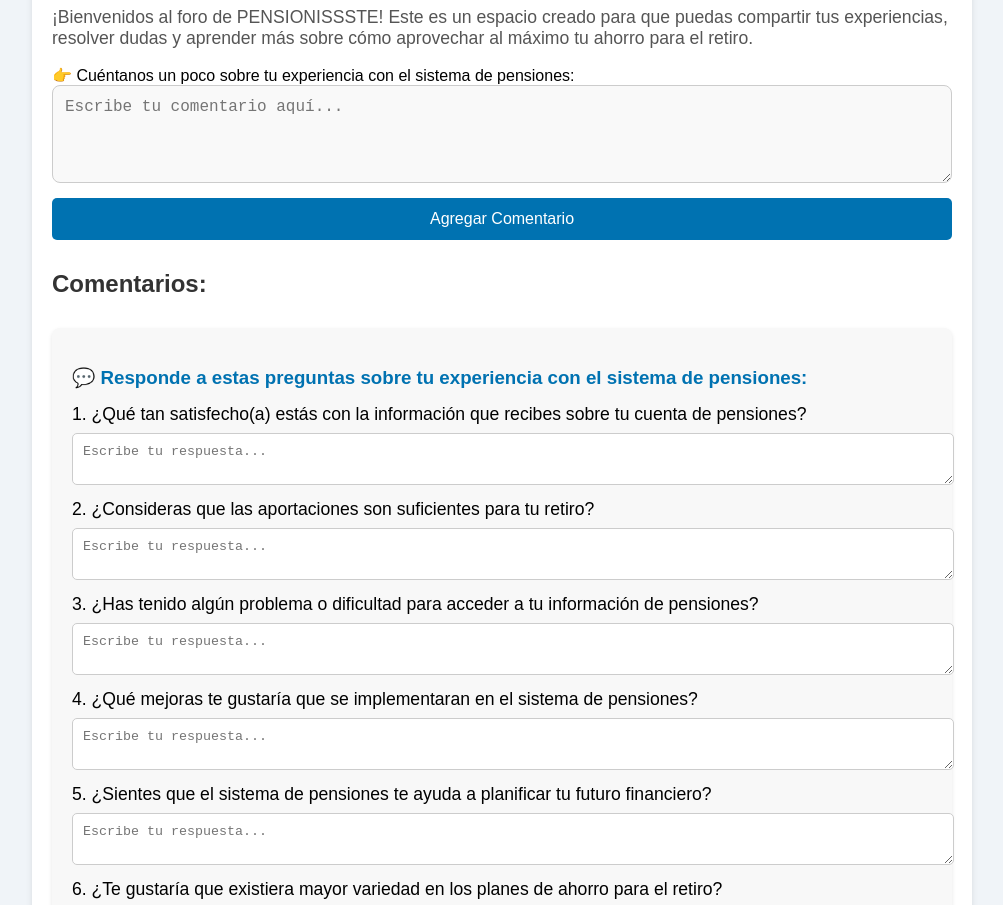
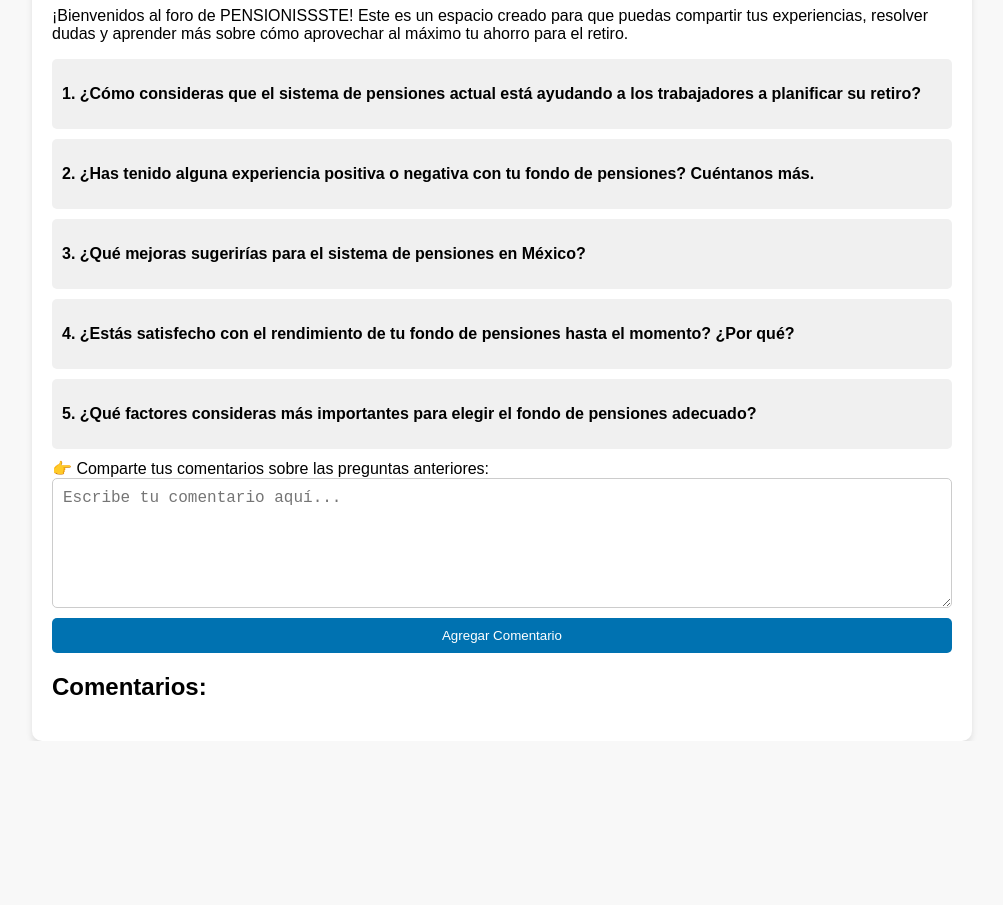
Before and after one commit to todosparaunoSPE/foro_nuevo, a plain HTML site: page index.html in a window 1280 px wide. Shown: the part 124-1029 px from the top of the page, without its empty margins (138-1141 px from the left). After the commit the page ends 865 px from the top, so only its background shows below. Drawn offline with Linux system fonts and the light colour scheme; no server answers.

Commit message:
Update index.html

```diff
--- a/index.html
+++ b/index.html
@@ -6,8 +6,8 @@
     <title>Foro Comunitario de Pensionissste</title>
     <style>
         body {
-            font-family: 'Arial', sans-serif;
-            background-color: #f0f4f8;
+            font-family: Arial, sans-serif;
+            background-color: #f8f8f8;
             margin: 0;
             padding: 0;
             display: flex;
@@ -25,23 +25,12 @@
         }
         h1 {
             color: #0072B1;
-            font-size: 2em;
-            text-align: center;
         }
-        h2 {
-            color: #333;
-            margin-top: 30px;
-        }
-        p {
-            font-size: 1.1em;
-            color: #555;
-        }
-        .comment-box {
-            background-color: #f8f8f8;
-            border-left: 5px solid #0072B1;
+        .question-box {
+            background-color: #f0f0f0;
+            border-radius: 5px;
             padding: 10px;
             margin: 10px 0;
-            border-radius: 8px;
         }
         #comment-form {
             display: flex;
@@ -49,50 +38,13 @@
             margin-bottom: 20px;
         }
         #new-comment {
-            padding: 12px;
-            margin-bottom: 15px;
+            padding: 10px;
+            margin-bottom: 10px;
             font-size: 16px;
             border: 1px solid #ccc;
-            border-radius: 8px;
-            background-color: #f9f9f9;
+            border-radius: 5px;
         }
         #submit-btn {
-            padding: 12px 25px;
-            background-color: #0072B1;
-            color: white;
-            border: none;
-            border-radius: 5px;
-            cursor: pointer;
-            font-size: 1em;
-        }
-        #submit-btn:hover {
-            background-color: #005f8c;
-        }
-        .questionnaire {
-            background-color: #f8f8f8;
-            border-radius: 8px;
-            padding: 20px;
-            margin-top: 30px;
-            box-shadow: 0 2px 4px rgba(0, 0, 0, 0.1);
-        }
-        .questionnaire h3 {
-            margin-bottom: 15px;
-            color: #0072B1;
-        }
-        .questionnaire label {
-            font-size: 1.1em;
-            margin-top: 10px;
-            display: block;
-        }
-        .questionnaire textarea {
-            width: 100%;
-            padding: 10px;
-            margin-top: 8px;
-            border-radius: 5px;
-            border: 1px solid #ccc;
-            resize: vertical;
-        }
-        .questionnaire button {
             padding: 10px 20px;
             background-color: #0072B1;
             color: white;
@@ -100,7 +52,7 @@
             border-radius: 5px;
             cursor: pointer;
         }
-        .questionnaire button:hover {
+        #submit-btn:hover {
             background-color: #005f8c;
         }
     </style>
@@ -111,9 +63,27 @@
     <h1>💬 Foro Comunitario de Pensionissste</h1>
     <p>¡Bienvenidos al foro de PENSIONISSSTE! Este es un espacio creado para que puedas compartir tus experiencias, resolver dudas y aprender más sobre cómo aprovechar al máximo tu ahorro para el retiro.</p>
 
+    <!-- Preguntas -->
+    <div class="question-box">
+        <p><strong>1. ¿Cómo consideras que el sistema de pensiones actual está ayudando a los trabajadores a planificar su retiro?</strong></p>
+    </div>
+    <div class="question-box">
+        <p><strong>2. ¿Has tenido alguna experiencia positiva o negativa con tu fondo de pensiones? Cuéntanos más.</strong></p>
+    </div>
+    <div class="question-box">
+        <p><strong>3. ¿Qué mejoras sugerirías para el sistema de pensiones en México?</strong></p>
+    </div>
+    <div class="question-box">
+        <p><strong>4. ¿Estás satisfecho con el rendimiento de tu fondo de pensiones hasta el momento? ¿Por qué?</strong></p>
+    </div>
+    <div class="question-box">
+        <p><strong>5. ¿Qué factores consideras más importantes para elegir el fondo de pensiones adecuado?</strong></p>
+    </div>
+
+    <!-- Formulario para comentar -->
     <div id="comment-form">
-        <label for="new-comment">👉 Cuéntanos un poco sobre tu experiencia con el sistema de pensiones:</label>
-        <textarea id="new-comment" rows="4" placeholder="Escribe tu comentario aquí..."></textarea>
+        <label for="new-comment">👉 Comparte tus comentarios sobre las preguntas anteriores:</label>
+        <textarea id="new-comment" rows="6" placeholder="Escribe tu comentario aquí..."></textarea>
         <button id="submit-btn">Agregar Comentario</button>
     </div>
 
@@ -121,35 +91,6 @@
     <div id="comments-section">
         <!-- Los comentarios se agregarán aquí -->
     </div>
-
-    <div class="questionnaire">
-        <h3>💬 Responde a estas preguntas sobre tu experiencia con el sistema de pensiones:</h3>
-        <form>
-            <label for="q1">1. ¿Qué tan satisfecho(a) estás con la información que recibes sobre tu cuenta de pensiones?</label>
-            <textarea id="q1" rows="2" placeholder="Escribe tu respuesta..."></textarea>
-
-            <label for="q2">2. ¿Consideras que las aportaciones son suficientes para tu retiro?</label>
-            <textarea id="q2" rows="2" placeholder="Escribe tu respuesta..."></textarea>
-
-            <label for="q3">3. ¿Has tenido algún problema o dificultad para acceder a tu información de pensiones?</label>
-            <textarea id="q3" rows="2" placeholder="Escribe tu respuesta..."></textarea>
-
-            <label for="q4">4. ¿Qué mejoras te gustaría que se implementaran en el sistema de pensiones?</label>
-            <textarea id="q4" rows="2" placeholder="Escribe tu respuesta..."></textarea>
-
-            <label for="q5">5. ¿Sientes que el sistema de pensiones te ayuda a planificar tu futuro financiero?</label>
-            <textarea id="q5" rows="2" placeholder="Escribe tu respuesta..."></textarea>
-
-            <label for="q6">6. ¿Te gustaría que existiera mayor variedad en los planes de ahorro para el retiro?</label>
-            <textarea id="q6" rows="2" placeholder="Escribe tu respuesta..."></textarea>
-
-            <label for="q7">7. ¿Recomendarías a otros confiar en el sistema de pensiones para su retiro?</label>
-            <textarea id="q7" rows="2" placeholder="Escribe tu respuesta..."></textarea>
-
-            <button type="submit">Enviar Respuestas</button>
-        </form>
-    </div>
-
 </div>
 
 <script>
```
